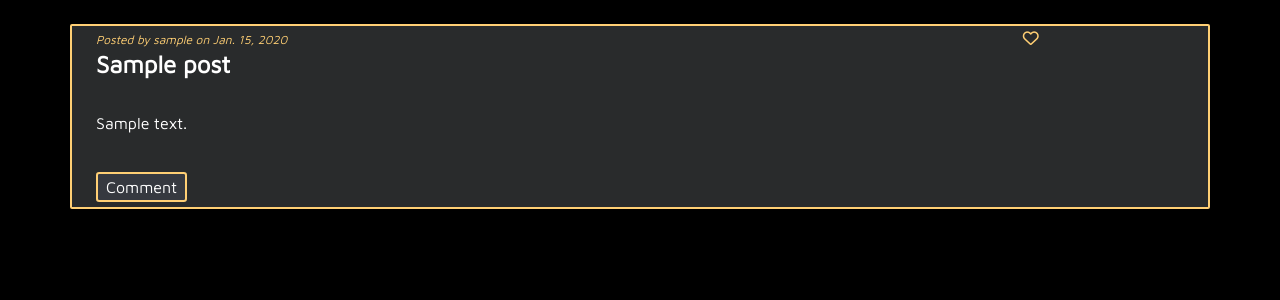
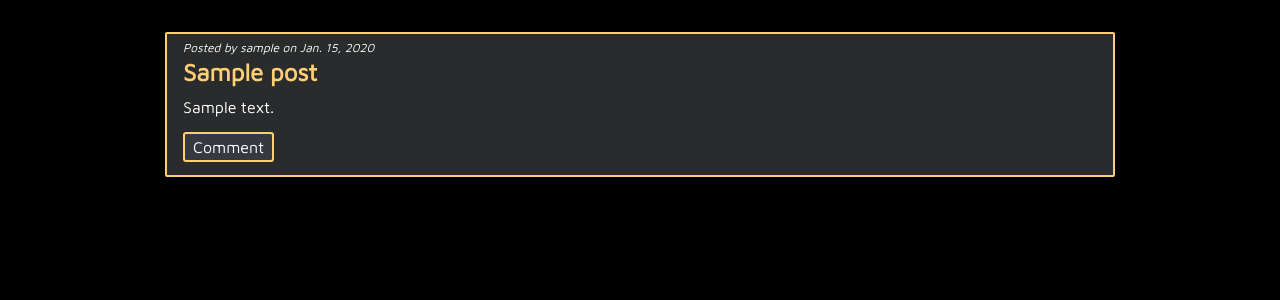
Before and after one commit to Ksson96/the-we-forum, a Django app: page / in a window 1280 px wide. Shown: the part 77-377 px from the top of the page. Run offline with Django 4.2, Linux system fonts and the light colour scheme; tables that the repository leaves empty hold one stand-in row (values such as "Sample post"); some libraries are stand-ins or nearby versions.

Commit message:
Fix bootstrap grid structure to avoid repetition

```diff
--- a/static/css/style.css
+++ b/static/css/style.css
@@ -28,7 +28,7 @@ a:hover {
     color: #fff;
 }
 
-h4, h6, p {
+span, h6, p {
     color: #fff;
 }
 
@@ -40,7 +40,7 @@ li {
     font-size: 1.5rem;
 }
 
-.form-group > p > label {
+.form-group > p > label, h4 {
     color: #FFCF74;
 }
 
--- a/templates/index.html
+++ b/templates/index.html
@@ -1,45 +1,28 @@
 {% extends 'base.html' %}
 {% block content %}
 
+<div class="container-md mt-2">
+    <div class="row">
+        {% for post in posts %}
+        <div class="col-md-10 offset-md-1 mt-4 px-3 pb-3 post">
+            {% if post.author == request.user %}
+            <span id="post-info">Posted by <strong>YOU</strong> on {{ post.created_date }}</span>
+            {% else %}
+            <span id="post-info">Posted by {{ post.author }} on {{ post.created_date }}</span>
+            {% endif %}
+            <a class="post-link" href="post/{{ post.post_id }}">
+                <h4 class="fs-4 fw-bold">{{ post.title }}</h4>
+                    <p id="post-content">{{ post.content }}</p>
+            </a>
+            <a href="post/{{ post.post_id }}" class="btn-sm fs-6 post-button ">Comment</a>
+            {% if post.author == request.user %}
+            <a href="/edit_post/{{ post.post_id }}" class="btn-sm fs-6 post-button">Edit</a>
 
-
-{% for post in posts %}
-
-<div class="post container-md px-4 mt-4">
-    <a class="post-link" href="post/{{ post.post_id }}">
-        <div class="row">
-            <div class="col-10">
-                {% if post.author == request.user %}
-                <span id="post-info">Posted by <strong>YOU</strong> on {{ post.created_date }}</span>
-                {% else %}
-                <span id="post-info">Posted by {{ post.author }} on {{ post.created_date }}</span>
-                {% endif %}
-            </div>
-            <div class="col-2"><i class="fa-regular fa-heart"></i></div>
+        {% endif %}
         </div>
-        <div class="row mb-4">
-            <div class="col">
-                <h4 class="fs-4 fw-bold">{{ post.title }}</h4>
-            </div>
-        </div>
-        <div class="row mb-4">
-            <p class="col" id="post-content">{{ post.content }}</p>
-        </div>
-    </a>
-    <div class="row mb-2">
-        <div class="col-1">
-            <a href="post/{{ post.post_id }}" class="btn-sm fs-6 post-button">Comment</a>
-        </div>
-        {% if post.author == request.user %}
-        <div class="col-1">
-            <a href="/edit_post/{{ post.post_id }}" class="btn-sm fs-6 post-button">Edit</a>
-        </div>
-        {% endif %}
-
+    {% endfor %}
     </div>
 </div>
 
-{% endfor %}
-
 
 {% endblock %}
```
